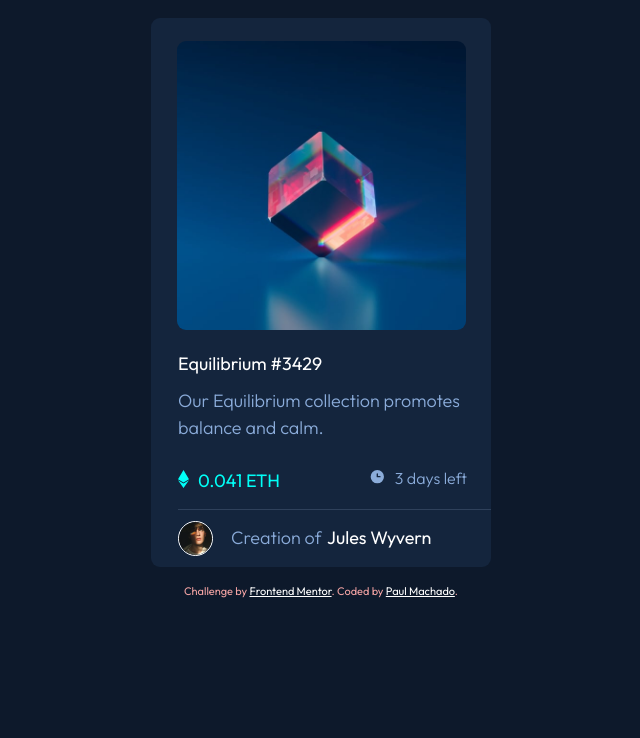
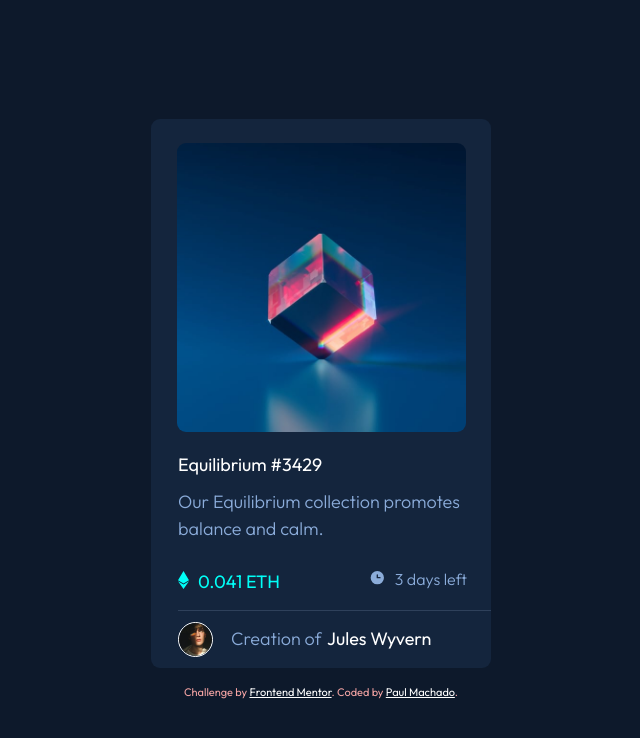
Before and after one commit to Evilshadepmmp/nft-preview-card-component-main, a plain HTML site: page nft-preview-card-component-main/index.html in a window 1280 px wide. Shown: the whole page, without its empty margins (319-959 px from the left). Drawn offline with Linux system fonts and the light colour scheme.

Commit message:
Add files via upload

```diff
--- a/nft-preview-card-component-main/css/styles.css
+++ b/nft-preview-card-component-main/css/styles.css
@@ -111,6 +111,13 @@ body{
 .perfil:hover{
     color: var(--Cyan);
 }
+@media (min-width: 768px) {
+    body{
+        height: 100vh;
+        display: grid;
+       place-content: center;
+    }
+}
 .attribution{
     font-size: 11px;
     text-align: center;
```
